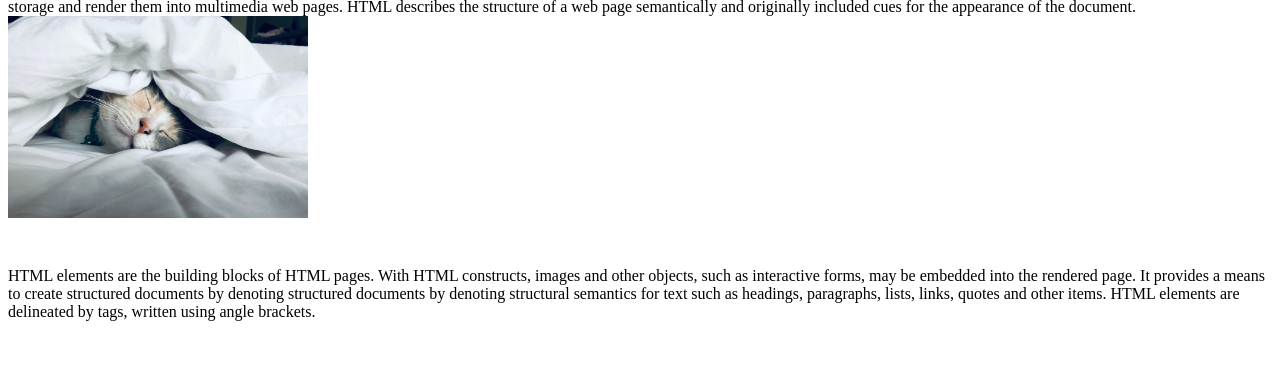
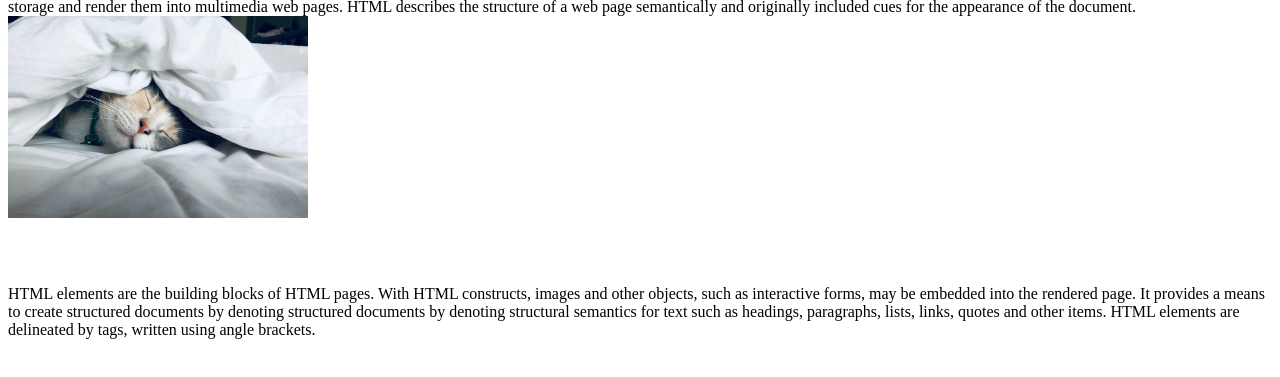
Before and after one commit to TankerBug/web1, a plain HTML site: page 1.html in a window 1280 px wide. Shown: the part 221-598 px from the top of the page. Drawn offline with Linux system fonts and the light colour scheme.

Commit message:
Add files via upload

```diff
--- a/1.html
+++ b/1.html
@@ -20,7 +20,7 @@
 HTML describes the structure of a web page semantically
 and originally included cues for the appearance of the document.
 <img src="cat2.jpg" width='300'>
-</p><p style="margin-top:45px;">HTML elements are the building blocks of HTML pages.
+</p><p style="margin-top:45px;"><br>HTML elements are the building blocks of HTML pages.
 With HTML constructs, images and other objects, such as
 interactive forms, may be embedded into the rendered page.
 It provides a means to create structured documents by denoting
```
